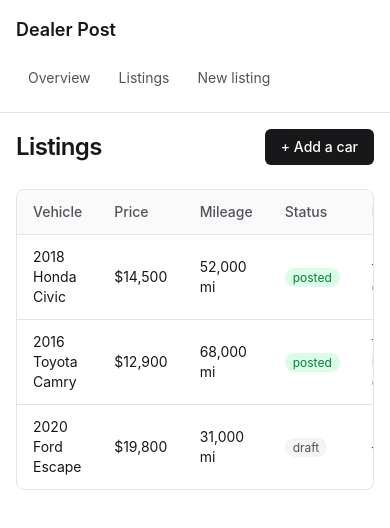
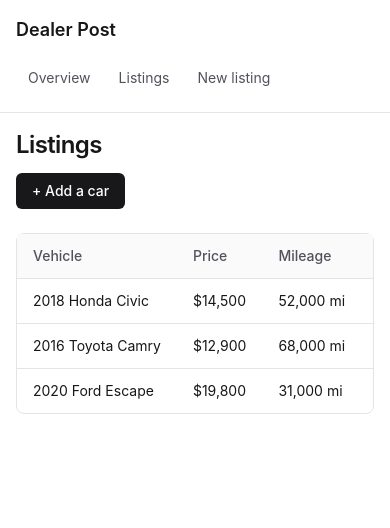
Before and after one commit to xenpain-source/dealer-post, a Next.js app: page /dashboard/listings in a window 390 px wide. Shown: the top 528 px of the page. Built offline with nearby package versions, Linux system fonts and the light colour scheme.

Commit message:
Update page.tsx

```diff
--- a/app/(dashboard)/dashboard/listings/page.tsx
+++ b/app/(dashboard)/dashboard/listings/page.tsx
@@ -1,20 +1,26 @@
 import Link from "next/link";
+import type { Metadata } from "next";
 import { sampleListings } from "@/lib/listings";
+
+export const metadata: Metadata = {
+  title: "Listings",
+};
 
 export default function ListingsPage() {
   return (
     <div>
-      <div className="flex items-center justify-between">
+      <div className="flex flex-col gap-3 sm:flex-row sm:items-center sm:justify-between">
         <h1 className="text-2xl font-semibold tracking-tight">Listings</h1>
         <Link
           href="/dashboard/listings/new"
-          className="rounded-md bg-zinc-900 px-4 py-2 text-sm font-medium text-white hover:bg-zinc-700"
+          className="w-fit rounded-md bg-zinc-900 px-4 py-2 text-sm font-medium text-white hover:bg-zinc-700"
         >
           + Add a car
         </Link>
       </div>
 
-      <div className="mt-6 overflow-hidden rounded-lg border border-zinc-200">
+      <div className="mt-6 rounded-lg border border-zinc-200">
+        <div className="overflow-x-auto">
           <table className="w-full text-left text-sm">
             <thead className="bg-zinc-50 text-zinc-600">
               <tr>
@@ -28,16 +34,16 @@ export default function ListingsPage() {
             <tbody>
               {sampleListings.map((listing) => (
                 <tr key={listing.id} className="border-t border-zinc-200">
-                <td className="px-4 py-3">
+                  <td className="px-4 py-3 whitespace-nowrap">
                     {listing.year} {listing.make} {listing.model}
                   </td>
-                <td className="px-4 py-3">
+                  <td className="px-4 py-3 whitespace-nowrap">
                     ${listing.price.toLocaleString()}
                   </td>
-                <td className="px-4 py-3">
+                  <td className="px-4 py-3 whitespace-nowrap">
                     {listing.mileage.toLocaleString()} mi
                   </td>
-                <td className="px-4 py-3">
+                  <td className="px-4 py-3 whitespace-nowrap">
                     <span
                       className={`rounded-full px-2 py-0.5 text-xs ${
                         listing.status === "posted"
@@ -48,7 +54,7 @@ export default function ListingsPage() {
                       {listing.status}
                     </span>
                   </td>
-                <td className="px-4 py-3 text-zinc-600">
+                  <td className="px-4 py-3 whitespace-nowrap text-zinc-600">
                     {listing.platforms.length > 0
                       ? listing.platforms.join(", ")
                       : "—"}
@@ -59,5 +65,6 @@ export default function ListingsPage() {
           </table>
         </div>
       </div>
+    </div>
   );
 }
```
Lines whose indentation alone changed are shown as unchanged.
